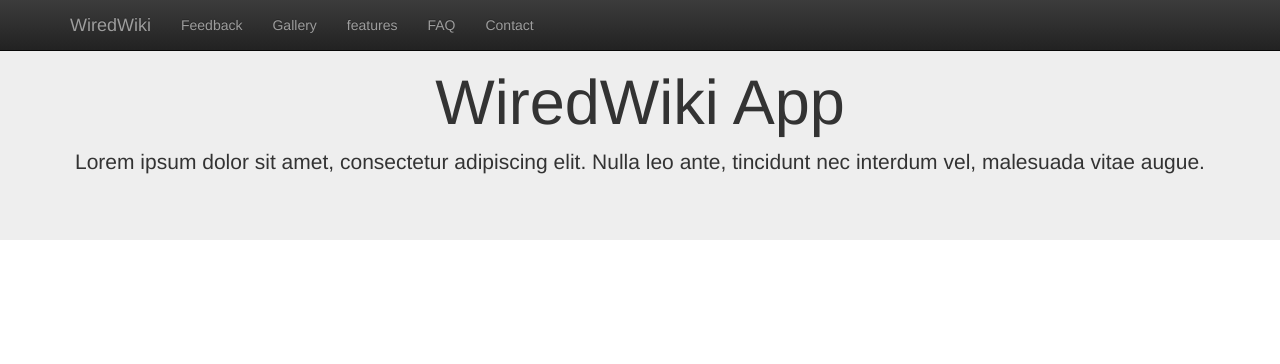
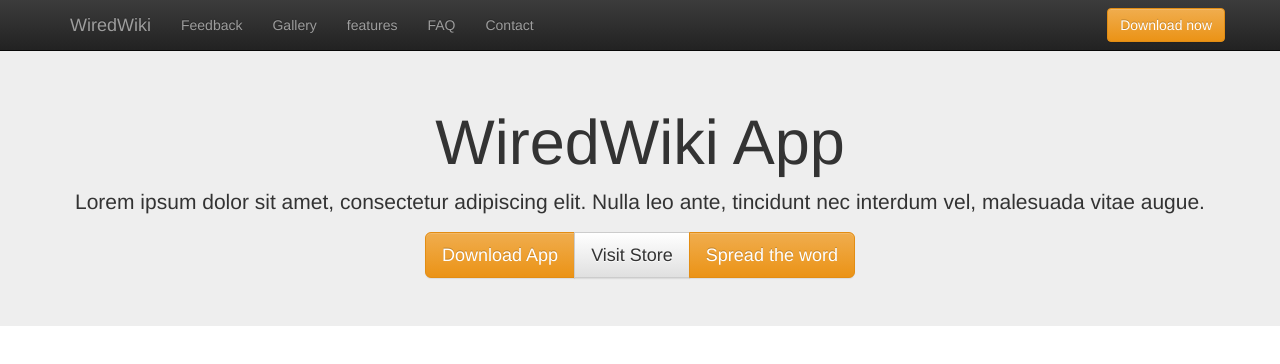
Before and after one commit to arrayoutofbounds/responsive_website, a plain HTML site: page index.html in a window 1280 px wide. Drawn offline with nearby package versions, Linux system fonts and the light colour scheme.

Commit message:
jumbotron done

```diff
--- a/index.html
+++ b/index.html
@@ -12,6 +12,13 @@
 	<!-- Optional theme -->
 	<link rel="stylesheet" href="https://maxcdn.bootstrapcdn.com/bootstrap/3.3.5/css/bootstrap-theme.min.css">
 
+	<style type="text/css">
+
+		body{
+			padding-top: 40px;
+		}
+
+	</style>
 
 </head>
 
@@ -35,6 +42,9 @@
 			</div>
 
 			<div class="collapse navbar-collapse" id="navbar-collapse">
+
+				<a href="" class="btn btn-warning navbar-btn navbar-right">Download now</a>
+
 				<ul class="nav navbar-nav">
 					<li><a href="#feedback">Feedback</a></li>
 					<li><a href="#gallery">Gallery</a></li>
@@ -52,6 +62,12 @@
 		<div class="container text-center">
 			<h1>WiredWiki App</h1>
 			<p>Lorem ipsum dolor sit amet, consectetur adipiscing elit. Nulla leo ante, tincidunt nec interdum vel, malesuada vitae augue.</p>
+
+			<div class="btn-group">
+				<a href="" class="btn btn-lg btn-warning">Download App</a>
+				<a href="" class="btn btn-lg btn-default">Visit Store</a>
+				<a href="" class="btn btn-lg btn-warning">Spread the word</a>
+			</div>
 		</div>
 	</div>
 
```
